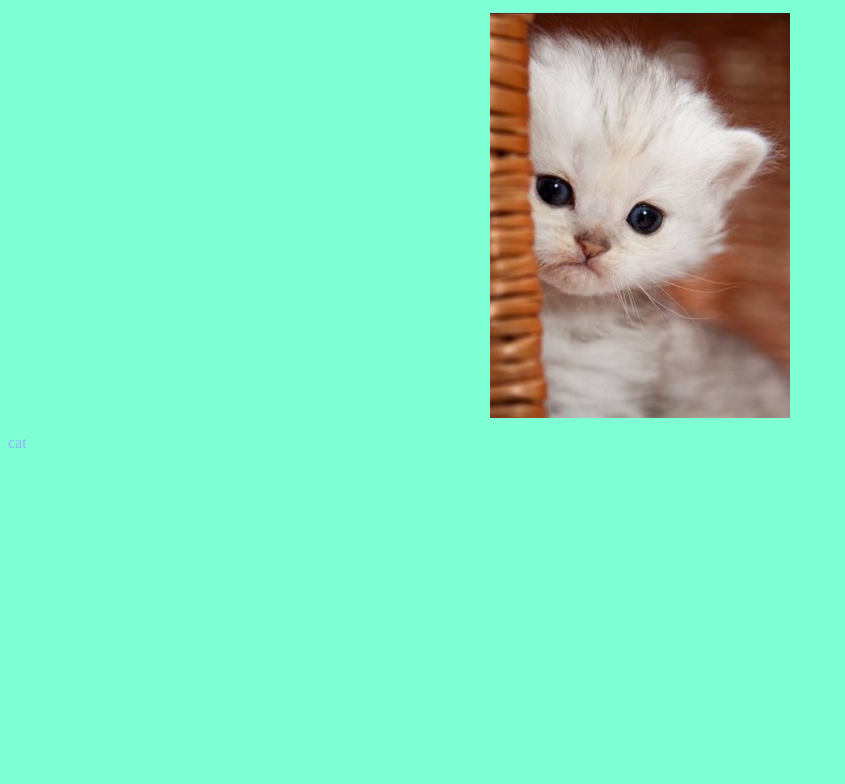
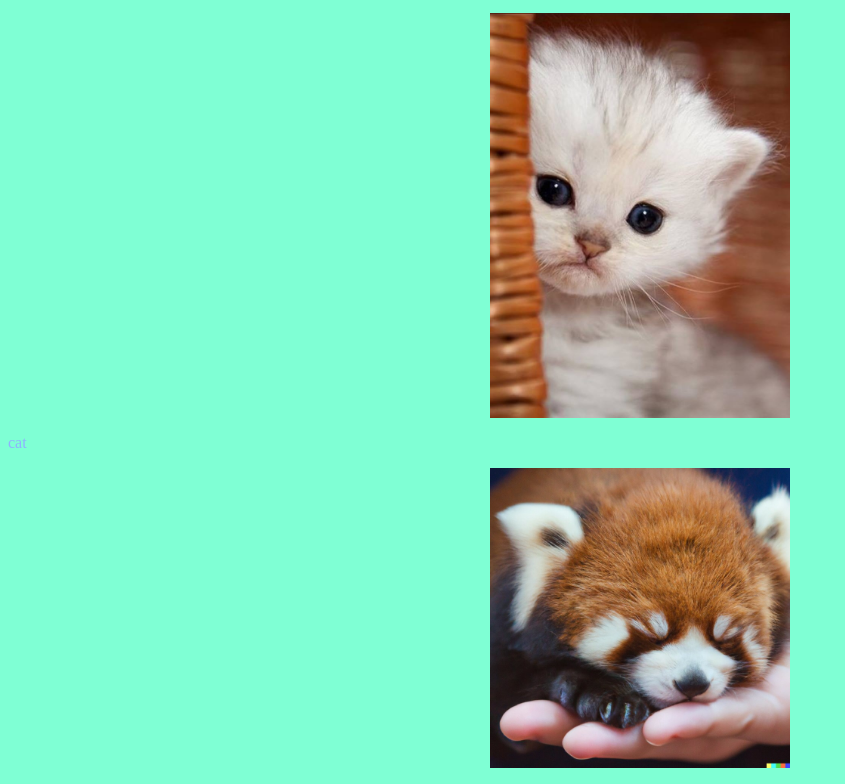
Before and after one commit to margarethtun/margarethtun.github.io, a plain HTML site: page index.html in a window 1280 px wide. Shown: the part 87-871 px from the top of the page, without its empty margins (0-845 px from the left). Before the commit the page ends 800 px from the top, so only its background shows below. Drawn offline with Linux system fonts and the light colour scheme.

Commit message:
redpanda image

```diff
--- a/index.html
+++ b/index.html
@@ -27,5 +27,9 @@
         <p>
             cat
         </p>
+        <p style="text-align:center">
+            <img src="redpanda.jpg" width="300"/>
+
+        </p>
     </body>
 </html>
```
Also changed, not shown: redpanda.jpg (added).
